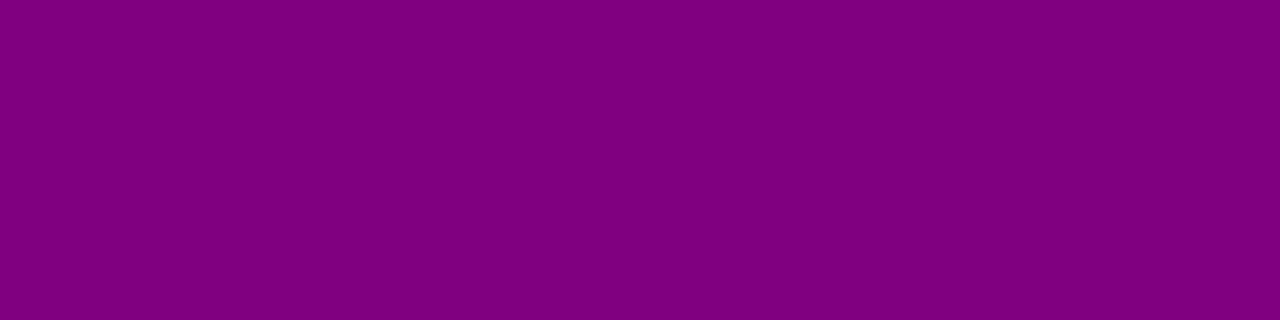
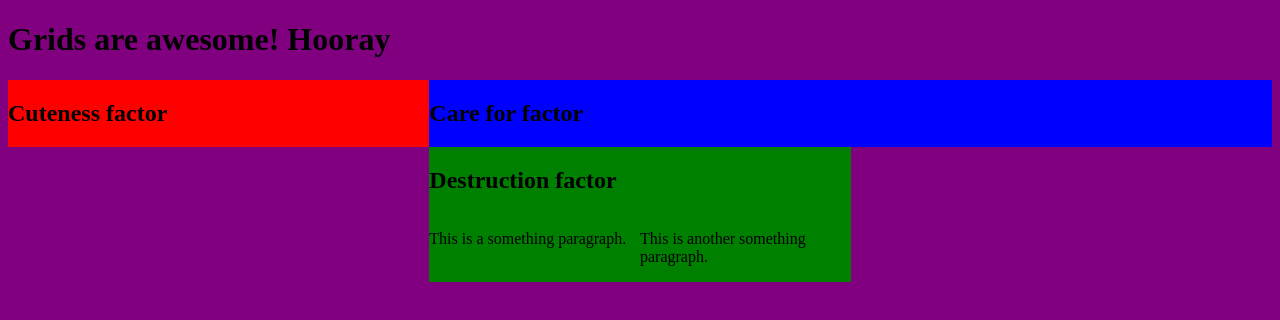
Before and after one commit to spence3033/spence3033.github.io, a plain HTML site: page week 5/grid-sample.html in a window 1280 px wide. Drawn offline with Linux system fonts and the light colour scheme.

Commit message:
Feb 2 changes

```diff
--- a/week 5/grid-sample.css
+++ b/week 5/grid-sample.css
@@ -1,3 +1,23 @@
 body {
     background-color: purple;
 }
+main {
+    display:grid;
+    grid-template-columns: 1fr 1fr 1fr;
+}
+.cuteness {
+    background-color: red;
+}
+.destruction {
+    background-color: green;
+    grid-row:2;
+    grid-column:2;
+}
+.destruction div {
+    display:grid;
+    grid-template-columns: 1fr 1fr;
+}
+.care {
+    background-color: blue;
+    grid-column:2/4;
+}
--- a/week 5/grid-sample.html
+++ b/week 5/grid-sample.html
@@ -8,6 +8,23 @@
     <link rel="stylesheet" href="grid-sample.css">
 </head>
 <body>
-
+    <header>
+        <h1>Grids are awesome! Hooray</h1>
+    </header>
+    <main>
+        <section class='cuteness'>
+            <h2>Cuteness factor</h2>
+        </section>
+        <section class='destruction'>
+            <h2>Destruction factor</h2>
+            <div>
+                <p>This is a something paragraph.</p>
+                <p>This is another something paragraph.</p>
+            </div>
+        </section>
+        <section class='care'>
+            <h2>Care for factor</h2>
+        </section>
+    </main>
 </body>
 </html>
```
